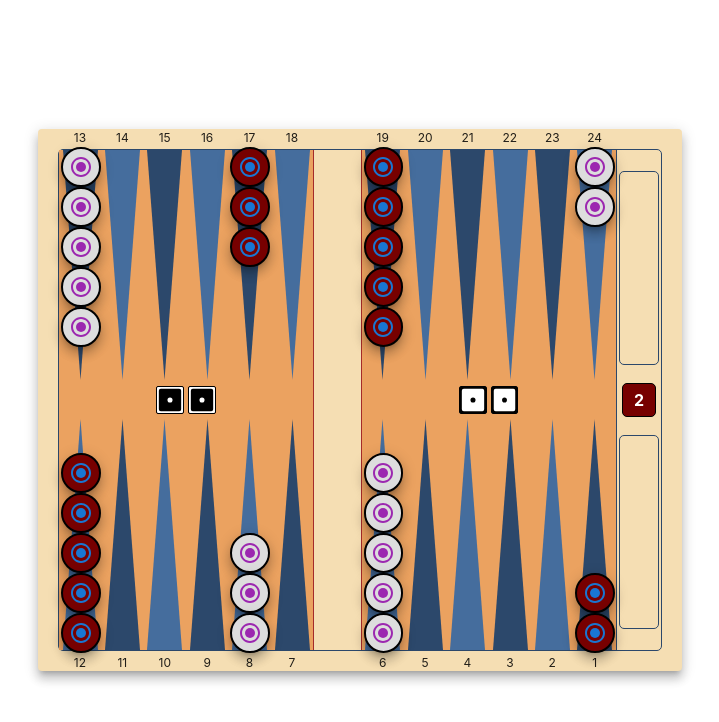
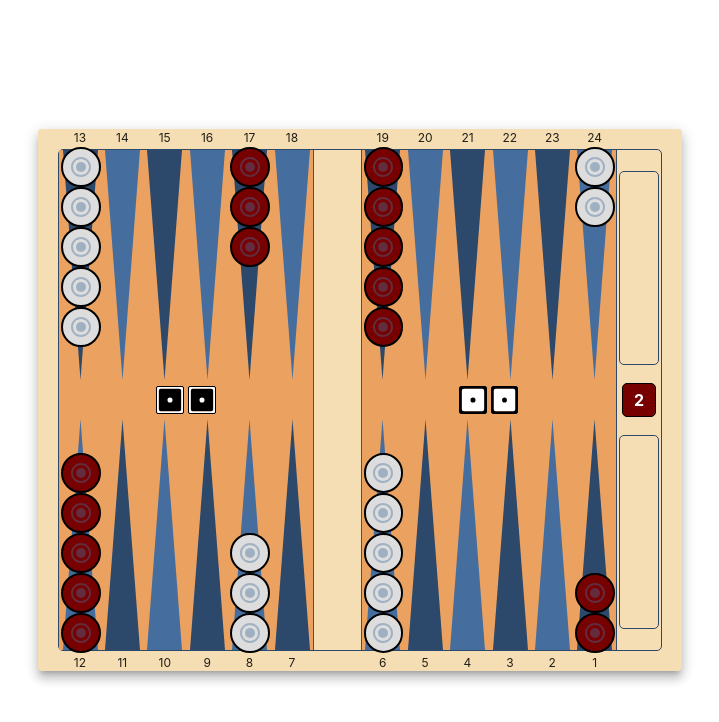
Before and after one commit to nodots/nodots-backgammon-client, a React (Create React App) app: page / in a window 1280 px wide. Shown: the top 722 px of the page, without its empty margins (280-999 px from the left). Built offline with nearby package versions, Linux system fonts and the light colour scheme.

Commit message:
More prettier

```diff
--- a/src/Components/Checker/Checker.scss
+++ b/src/Components/Checker/Checker.scss
@@ -9,8 +9,6 @@
   flex-direction: column;
   justify-content: center;
   align-items: center;
-  box-shadow: 0px 5px 5px -3px rgba(0, 0, 0, 0.2), 0px 8px 10px 1px rgba(0, 0, 0, 0.14),
-    0px 3px 14px 2px rgba(0, 0, 0, 0.12);
   cursor: pointer;
 }
 
--- a/src/Components/Checker/Checker.tsx
+++ b/src/Components/Checker/Checker.tsx
@@ -12,7 +12,7 @@ const Checker = (props: CheckerProps) => {
   const clickHandler = (e: React.MouseEvent<HTMLDivElement>) => {
     alert(`move checker ${props.checker.id}`)
   }
-  return <div className={classes} key={generateId()} onClick={clickHandler}><RadioButtonCheckedTwoToneIcon color={props.checker.color === 'black' ? 'primary' : 'secondary'} /></div>
+  return <div className={classes} key={generateId()} onClick={clickHandler}><RadioButtonCheckedTwoToneIcon sx={{ fill: 'rgba(69, 109, 157, .4)' }} /></div>
 }
 
 export default Checker
--- a/src/Components/Cube/Cube.tsx
+++ b/src/Components/Cube/Cube.tsx
@@ -1,4 +1,5 @@
-import { Cube as CubeModel } from '../../Models/Backgammon'
+
+import { Cube as CubeModel, CubeValue } from '../../Models/Backgammon'
 import './Cube.scss'
 
 // at the start of the game
@@ -7,15 +8,14 @@ interface CubeProps {
 }
 
 const Cube = (props: CubeProps) => {
-  const clickHandler = () => {
-    if (props.cube.controllingColor) {
-      alert(`Double for ${props.cube.controllingColor}`)
-    } else {
-      alert('initial Double for player that clicked')
-    }
+  if (props.cube.controllingColor) {
+    console.log(`Double for ${props.cube.controllingColor}`)
+  } else {
+    console.log('initial Double for player that clicked')
   }
+  return <div className='cube'>2</div>
 
-  return <div className='cube' onClick={clickHandler}>2</div>
 }
 
+
 export default Cube
--- a/src/Components/Die/Die.tsx
+++ b/src/Components/Die/Die.tsx
@@ -5,7 +5,6 @@ interface DieProps {
   color: Color
   value?: DieValue
 }
-
 
 const Die = (props: DieProps) => {
   let value = 1
@@ -38,8 +37,7 @@ const Die = (props: DieProps) => {
   }
 
   const clickHandler = (e: React.MouseEvent<HTMLDivElement>) => {
-    alert('Switch dice not implemented')
-    e.stopPropagation()
+    console.log('Switching dice not yet implemented')
   }
 
   return <div className={`die ${props.color.toString()} ${valueClass}`} onClick={clickHandler}></div>
```
